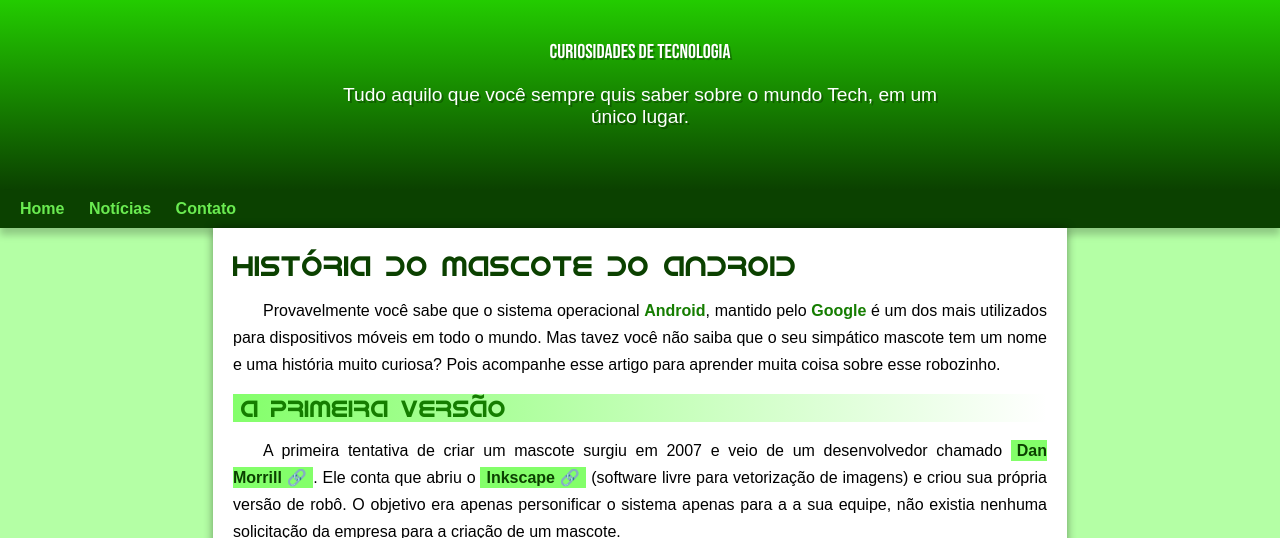
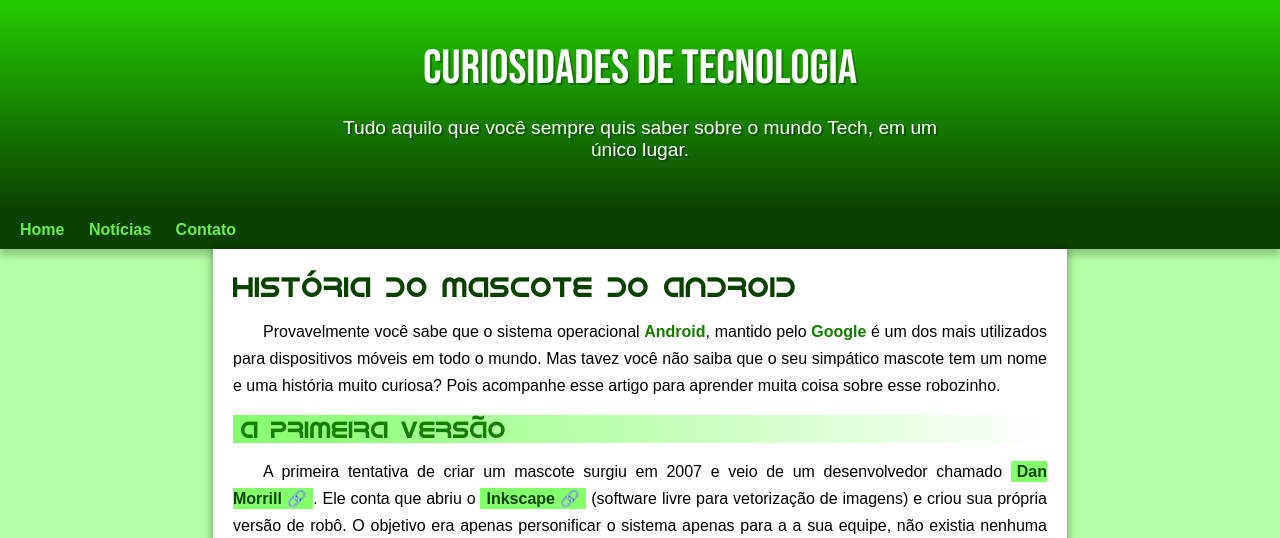
Before and after one commit to kevinafonso/projeto-android, a plain HTML site: page index.html in a window 1280 px wide. Shown: the top 538 px of the page. Drawn offline with Linux system fonts and the light colour scheme.

Commit message:
Update index.html

```diff
--- a/index.html
+++ b/index.html
@@ -10,8 +10,8 @@
 </head>
 <body>
     <header>
-        <h1 id="principal">CURIOSIDADES DE TECNOLOGIA</h1>
-        <P id="principal">Tudo aquilo que você sempre quis saber sobre o mundo Tech, em um único lugar.</P>
+        <h1>CURIOSIDADES DE TECNOLOGIA</h1>
+        <P>Tudo aquilo que você sempre quis saber sobre o mundo Tech, em um único lugar.</P>
     </header>
     <nav>
         <a href="#">Home</a>
```
